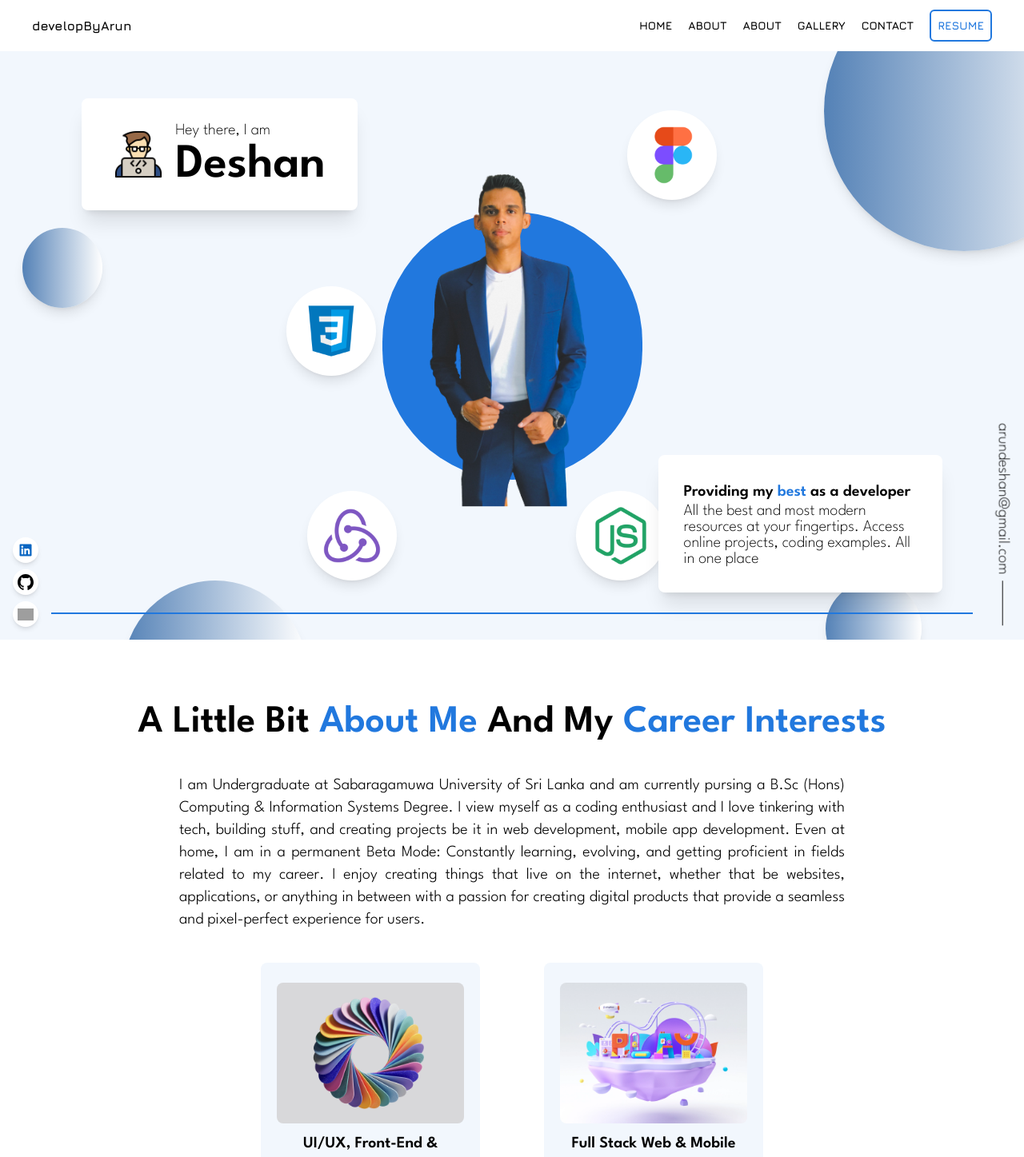
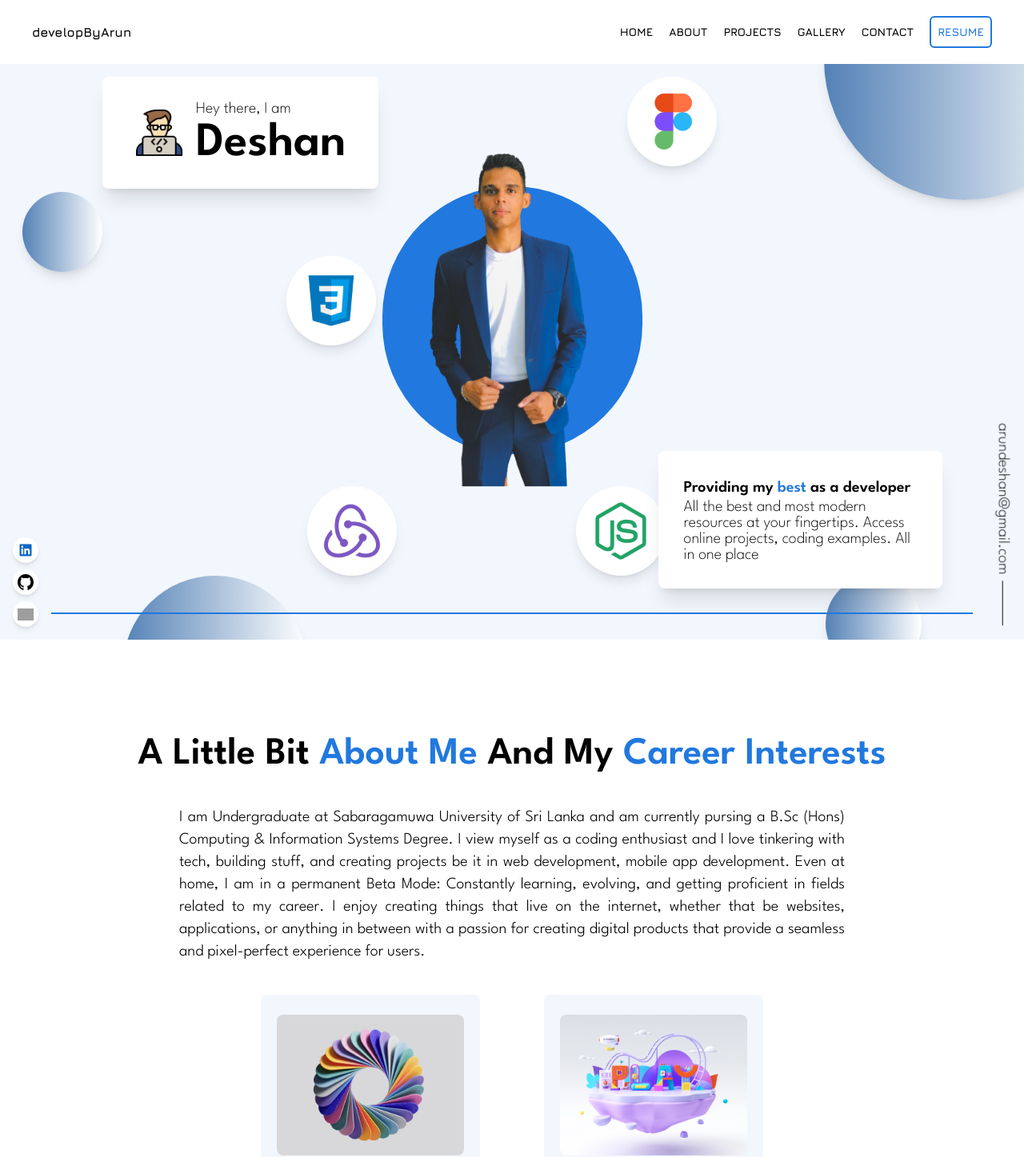
Before and after one commit to deshan68/nextjs-portfolio, a Next.js app: page / in a window 1280 px wide. Shown: the top 1447 px of the page at 80% size. Built offline with nearby package versions, Linux system fonts and the light colour scheme; grey boxes are pictures that could not be loaded.

Commit message:
navigation added

```diff
--- a/app/page.jsx
+++ b/app/page.jsx
@@ -1,4 +1,5 @@
 import { About, Contact, Footer, Gallery, Header, Project } from "@components";
+import { Test } from "./test/page";
 
 const Home = () => {
   return (
--- /dev/null
+++ b/app/test/page.jsx
@@ -0,0 +1,5 @@
+import React from "react";
+
+export const Test = () => {
+  return <div id="test">test</div>;
+};
--- a/components/About.jsx
+++ b/components/About.jsx
@@ -7,14 +7,14 @@ import { sectionVariant } from "@utils/motion";
 
 export const About = () => {
   return (
-    <m.section
-      initial="offscreen"
-      whileInView="onscreen"
-      viewport={{ once: true, amount: "some" }}
-      variants={sectionVariant}
-      className="bg-white py-20"
-    >
-      <m.div className="flex h-fit justify-center items-center flex-col max-w-6xl mx-auto sm:px-16 px-5 mb-7">
+    <m.section id="about" className="bg-white py-20">
+      <m.div
+        initial="offscreen"
+        whileInView="onscreen"
+        viewport={{ once: true, amount: "some" }}
+        variants={sectionVariant}
+        className="flex h-fit justify-center items-center flex-col max-w-6xl mx-auto sm:px-16 px-5 mb-7  pt-10"
+      >
         {/* title */}
         <span className="title">
           A Little Bit
--- a/components/Contact.jsx
+++ b/components/Contact.jsx
@@ -1,22 +1,24 @@
 "use client";
 
 import { chatIcon } from "@public";
+import { sectionVariant } from "@utils/motion";
 import { motion as m } from "framer-motion";
 import Image from "next/image";
 import React from "react";
 
 export const Contact = () => {
   return (
-    <m.section
-      className="bg-primary_blue py-20 h-screen flex"
-      // initial="hidden"
-      // whileInView="show"
-      // viewport={{ once: true, amount: "some" }}
-      // variants={parentVariant}
+    <m.section id="contact" className="bg-primary_blue py-20 h-screen flex">
+      <m.div
+        initial="offscreen"
+        whileInView="onscreen"
+        viewport={{ once: true, amount: "some" }}
+        variants={sectionVariant}
+        className="flex justify-center items-center flex-col max-w-6xl mx-auto sm:px-16 px-5 mb-7 gap-12"
       >
-      <m.div className="flex justify-center items-center flex-col max-w-6xl mx-auto sm:px-16 px-5 mb-7 gap-12">
         {/* title */}
         <span className="title">What's Next? Let's Have a Chat!</span>
+        <a href="mailto:arundeshan@gmail.com">
           <div className="flex justify-center items-center bg-white px-14 py-3 rounded-lg gap-3 cursor-pointer hover:shadow-md duration-200 hover:scale-105">
             <div>
               <Image src={chatIcon} width={50} height={50} alt="chat icon" />
@@ -25,6 +27,7 @@ export const Contact = () => {
               arundeshan@gmail.com
             </span>
           </div>
+        </a>
 
         {/*  */}
       </m.div>
--- a/components/Footer.jsx
+++ b/components/Footer.jsx
@@ -1,17 +1,10 @@
 "use client";
-import { motion as m } from "framer-motion";
 import React from "react";
 
 export const Footer = () => {
   return (
-    <m.section
-      className="bg-white py-10 h-1/3 flex"
-      // initial="hidden"
-      // whileInView="show"
-      // viewport={{ once: true, amount: "some" }}
-      // variants={parentVariant}
-    >
-      <m.div className="flex justify-center items-center flex-col max-w-6xl mx-auto sm:px-16 px-14 sm:gap-7 gap-5">
+    <section className="bg-white py-10 h-1/3 flex border-t-gray-300 border-t-[1px]">
+      <div className="flex justify-center items-center flex-col max-w-6xl mx-auto sm:px-16 px-14 sm:gap-7 gap-5">
         {/* line 1 */}
         <span className="font-leagueExtraThin sm:text-xl text-center text-sm">
           Designed & Built by Arun Deshan
@@ -24,7 +17,7 @@ export const Footer = () => {
         <span className="font-leagueLight sm:text-lg text-center text-xs">
           Last Updated on: 07-Jun-2023
         </span>
-      </m.div>
-    </m.section>
+      </div>
+    </section>
   );
 };
--- a/components/Gallery.jsx
+++ b/components/Gallery.jsx
@@ -13,14 +13,14 @@ import {
 } from "@utils/motion";
 export const Gallery = () => {
   return (
-    <m.section
-      className="bg-white py-20"
-      initial="hidden"
-      whileInView="show"
-      viewport={{ once: true, amount: "some" }}
-      variants={parentVariant}
-    >
-      <m.div className="flex h-fit justify-center items-center flex-col max-w-6xl mx-auto sm:px-16 px-5 mb-7">
+    <m.section id="gallery" className="bg-white py-20">
+      <m.div
+        initial="hidden"
+        whileInView="show"
+        viewport={{ once: true, amount: "some" }}
+        variants={parentVariant}
+        className="flex h-fit justify-center items-center flex-col max-w-6xl mx-auto sm:px-16 px-5 mb-7 pt-10"
+      >
         {/* title */}
         <span className="title">
           My
--- a/components/Navbar.jsx
+++ b/components/Navbar.jsx
@@ -11,6 +11,7 @@ import {
   useSpring,
 } from "framer-motion";
 import { liVariants, toggleVariant, ulVariants } from "@utils/motion";
+import { Link } from "react-scroll";
 
 export const Navbar = () => {
   const { scrollYProgress } = useScroll();
@@ -22,26 +23,23 @@ export const Navbar = () => {
   });
   const [toggleDropdown, setToggleDropdown] = useState(false);
   return (
-    <nav className="flex justify-between items-center w-full px-10 h-[8vh] font-juraBold relative z-50 bg-white overflow-hidden ">
+    <nav className="fixed justify-between items-center w-full px-10 h-20 font-juraBold flex z-50 bg-white overflow-hidden ">
       <m.div
         className="h-[2px] fixed left-0 right-0 bottom-8 bg-action_blue mx-16"
         style={{ scaleX }}
       />
-      <div>
-        <span>d</span>
-        <span>e</span>
-        <span>v</span>
-        <span>e</span>
-        <span>l</span>
-        <span>o</span>
-        <span>p</span>
-        <span>B</span>
-        <span>y</span>
-        <span>A</span>
-        <span>r</span>
-        <span>u</span>
-        <span>n</span>
-      </div>
+
+      <Link
+        activeClass="active"
+        to="home"
+        smooth={true}
+        offset={5}
+        duration={500}
+        className="cursor-pointer"
+      >
+        <span>developByArun</span>
+      </Link>
+
       {!toggleDropdown && (
         <div
           className="sm:hidden bg-action_blue p-2 rounded-full"
@@ -59,11 +57,51 @@ export const Navbar = () => {
       {/* desktop navigation */}
       <div className="items-center sm:flex hidden">
         <ul className="list-none flex items-center gap-5 font-bold text-sm cursor-pointer">
-          <li>HOME</li>
-          <li>ABOUT</li>
-          <li>ABOUT</li>
-          <li>GALLERY</li>
-          <li>CONTACT</li>
+          <Link
+            activeClass="active"
+            to="home"
+            smooth={true}
+            offset={5}
+            duration={500}
+          >
+            <li>HOME</li>
+          </Link>
+          <Link
+            activeClass="active"
+            to="about"
+            smooth={true}
+            offset={5}
+            duration={500}
+          >
+            <li>ABOUT</li>
+          </Link>
+          <Link
+            activeClass="active"
+            to="project"
+            smooth={true}
+            offset={5}
+            duration={500}
+          >
+            <li>PROJECTS</li>
+          </Link>
+          <Link
+            activeClass="gallery"
+            to="gallery"
+            smooth={true}
+            offset={5}
+            duration={500}
+          >
+            <li>GALLERY</li>
+          </Link>
+          <Link
+            activeClass="contact"
+            to="contact"
+            smooth={true}
+            offset={5}
+            duration={500}
+          >
+            <li>CONTACT</li>
+          </Link>
         </ul>
         <button className="ml-5 font-bold text-sm cursor-pointer text-action_blue border-action_blue border-2 p-2 rounded-md">
           RESUME
@@ -99,11 +137,56 @@ export const Navbar = () => {
             animate={"show"}
             className="list-none items-center flex flex-col gap-10 font-bold text-sm cursor-pointer"
           >
-            <m.div variants={liVariants}>HOME</m.div>
-            <m.div variants={liVariants}>ABOUT</m.div>
-            <m.div variants={liVariants}>ABOUT</m.div>
-            <m.div variants={liVariants}>GALLERY</m.div>
-            <m.div variants={liVariants}>CONTACT</m.div>
+            <Link
+              activeClass="active"
+              to="home"
+              smooth={true}
+              offset={5}
+              duration={500}
+              onClick={() => setToggleDropdown((pre) => !pre)}
+            >
+              <li>HOME</li>
+            </Link>
+            <Link
+              activeClass="active"
+              to="about"
+              smooth={true}
+              offset={5}
+              duration={500}
+              onClick={() => setToggleDropdown((pre) => !pre)}
+            >
+              <li>ABOUT</li>
+            </Link>
+            <Link
+              activeClass="active"
+              to="project"
+              smooth={true}
+              offset={5}
+              duration={500}
+              onClick={() => setToggleDropdown((pre) => !pre)}
+            >
+              <li>PROJECTS</li>
+            </Link>
+            <Link
+              activeClass="active"
+              to="gallery"
+              smooth={true}
+              offset={5}
+              duration={500}
+              onClick={() => setToggleDropdown((pre) => !pre)}
+            >
+              <li>GALLERY</li>
+            </Link>
+            <Link
+              activeClass="active"
+              to="contact"
+              smooth={true}
+              offset={5}
+              duration={500}
+              onClick={() => setToggleDropdown((pre) => !pre)}
+            >
+              <li>CONTACT</li>
+            </Link>
             <m.button
               variants={liVariants}
               className="font-bold text-sm cursor-pointer text-action_blue border-action_blue border-2 p-2 rounded-md"
--- a/components/Project.jsx
+++ b/components/Project.jsx
@@ -8,14 +8,14 @@ import { parentVariant, sectionVariant, ulVariants } from "@utils/motion";
 export const Project = () => {
   const [active, setActive] = useState("All");
   return (
-    <m.section
-      initial="offscreen"
-      whileInView="onscreen"
-      viewport={{ once: true, amount: "some" }}
-      variants={sectionVariant}
-      className="bg-primary_blue py-20"
-    >
-      <m.div className="flex h-fit justify-center items-center flex-col max-w-6xl mx-auto sm:px-16 px-5 mb-7 ">
+    <m.section id="project" className="bg-primary_blue py-20">
+      <m.div
+        initial="offscreen"
+        whileInView="onscreen"
+        viewport={{ once: true, amount: "some" }}
+        variants={sectionVariant}
+        className="flex h-fit justify-center items-center flex-col max-w-6xl mx-auto sm:px-16 px-5 mb-7 pt-10 "
+      >
         {/* title */}
         <span className="title">
           <span className="text-action_blue">Project </span>Experience
--- a/package.json
+++ b/package.json
@@ -15,6 +15,7 @@
     "postcss": "8.4.24",
     "react": "18.2.0",
     "react-dom": "18.2.0",
+    "react-scroll": "^1.8.9",
     "tailwindcss": "3.3.2"
   }
 }
--- a/styles/global.css
+++ b/styles/global.css
@@ -51,3 +51,7 @@
 .paragraph {
   @apply font-leagueLight sm:text-xl text-base pt-10;
 }
+
+.active {
+  @apply text-red-500;
+}
--- a/utils/motion.js
+++ b/utils/motion.js
@@ -149,6 +149,7 @@ export const sectionVariant = {
     opacity: 1,
     transition: {
       duration: 1,
+      delay: 0.5,
     },
   },
 };
@@ -161,8 +162,8 @@ export const parentVariant = {
   show: {
     opacity: 1,
     transition: {
-      delayChildren: 0,
-      staggerChildren: 0.2,
+      delayChildren: 0.3,
+      staggerChildren: 0.4,
     },
   },
 };
@@ -177,6 +178,7 @@ export const childVariant = {
     transition: {
       type: "spring",
       bounce: 0.4,
+      duration: "2",
     },
   },
 };
```
Also changed, not shown: components/Header.jsx (+8 -4 lines), 1 other file (tests, documents, lock files or other folders). Lines whose indentation alone changed are shown as unchanged.
